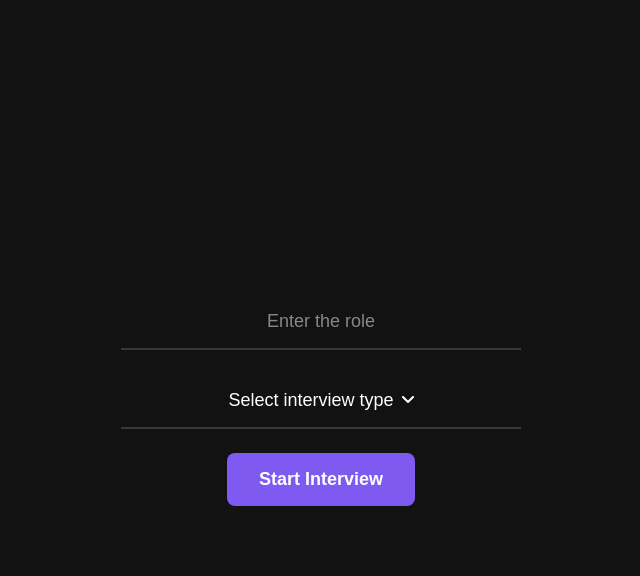
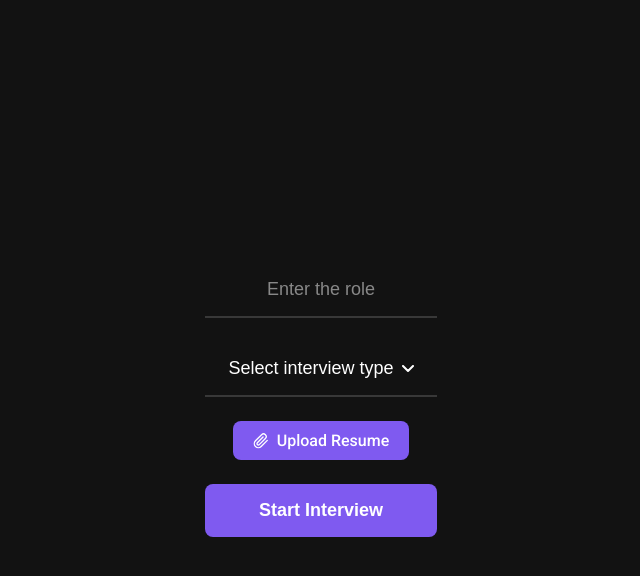
Before and after one commit to thevoxium/Prepper, a Flask app: page / in a window 1280 px wide. Shown: the top 576 px of the page, without its empty margins (319-959 px from the left). Run offline with Flask 3, Linux system fonts and the light colour scheme.

Commit message:
added upload resume and parsing functionality

```diff
--- a/app.py
+++ b/app.py
@@ -8,6 +8,8 @@
 import assemblyai as aai
 import anthropic
 import uuid
+import PyPDF2
+import io
 
 # Set up logging
 logging.basicConfig(level=logging.INFO)
@@ -43,15 +45,20 @@
     audio_file = request.files['audio']
     role = request.form['role']
     interview_type = request.form['interview_type']
+    resume_file = request.files['resume']
 
     logger.info(f"Processing audio for role: {role}, interview type: {interview_type}")
+
+    # Process the resume
+    resume_text = process_resume(resume_file)
+    logger.info("Resume processed successfully")
 
     # 1. Speech to Text using AssemblyAI
     transcript = transcribe_audio(audio_file)
     logger.info(f"Transcription result: {transcript}")
 
     # 2. Generate response using Claude API
-    claude_response = generate_claude_response(transcript, role, interview_type)
+    claude_response = generate_claude_response(transcript, role, interview_type, resume_text)
     logger.info(f"Claude response: {claude_response}")
 
     # 3. Text to Speech using OpenAI (only for the latest response)
@@ -69,6 +76,17 @@
         'conversation': session['conversation']
     })
 
+def process_resume(resume_file):
+    try:
+        pdf_reader = PyPDF2.PdfReader(io.BytesIO(resume_file.read()))
+        resume_text = ""
+        for page in pdf_reader.pages:
+            resume_text += page.extract_text()
+        return resume_text
+    except Exception as e:
+        logger.error(f"Error processing resume: {str(e)}")
+        return ""
+
 def transcribe_audio(audio_file):
     logger.info("Starting audio transcription with AssemblyAI")
     transcriber = aai.Transcriber()
@@ -80,14 +98,22 @@
     logger.info("Audio transcription completed")
     return transcript.text
 
-def generate_claude_response(transcript, role, interview_type):
+def generate_claude_response(transcript, role, interview_type, resume_text):
     logger.info("Generating Claude response")
     try:
         conversation = session.get('conversation', [])
+        system_prompt = f"""You are an interviewer conducting a {interview_type} interview for a {role} position.
+        The candidate has provided the following resume:
+
+        {resume_text}
+
+        Based on this resume and the candidate's previous answers, respond to their latest answer and ask a relevant follow-up question. You don't have to read out the whole resume in any questions, just ask about one thing at a time. Keep your questions short and real interview like, in a real interview, questions are short and too the point. The interviewer is also to the point.
+        Keep the responses concise and professional, focusing on the candidate's experience and skills as they relate to the {role} position."""
+
         message = anthropic_client.messages.create(
             model="claude-3-sonnet-20240229",
             max_tokens=1000,
-            system=f"You are an interviewer conducting a {interview_type} interview for a {role} position. Respond to the candidate's answer and ask a follow-up question. Keep the responses to the point, dont overspeak, keep it professional.",
+            system=system_prompt,
             messages=conversation + [{"role": "user", "content": transcript}]
         )
         logger.info("Claude response generated successfully")
--- a/templates/index.html
+++ b/templates/index.html
@@ -22,6 +22,9 @@
             width: 100%;
             max-width: 400px;
             padding: 40px;
+            display: flex;
+            flex-direction: column;
+            align-items: center;
         }
         .input-field {
             width: 100%;
@@ -88,7 +91,7 @@
         }
         .start-button {
             display: block;
-            width: auto;
+            width: 100%;
             padding: 16px 32px;
             background-color: #7F5AF0;
             border: none;
@@ -143,6 +146,44 @@
             font-size: 18px;
             margin-top: 16px;
         }
+        .file-upload-container {
+            width: 100%;
+            display: flex;
+            justify-content: center;
+            margin-bottom: 24px;
+        }
+        .file-upload {
+            display: inline-flex;
+            align-items: center;
+        }
+        .file-upload-input {
+            display: none;
+        }
+        .file-upload-btn {
+            display: inline-flex;
+            align-items: center;
+            padding: 10px 20px;
+            background-color: #7F5AF0;
+            color: #ffffff;
+            border: none;
+            border-radius: 8px;
+            font-size: 16px;
+            font-weight: 500;
+            cursor: pointer;
+            transition: background-color 0.3s ease;
+        }
+        .file-upload-btn:hover {
+            background-color: #6B4ED3;
+        }
+        .file-upload-btn svg {
+            margin-right: 8px;
+        }
+        .file-name {
+            margin-top: 8px;
+            font-size: 14px;
+            color: #888;
+            text-align: center;
+        }
     </style>
 </head>
 <body>
@@ -163,6 +204,19 @@
                 </div>
             </div>
 
+            <div class="file-upload-container">
+                <div class="file-upload">
+                    <input type="file" id="resumeUpload" class="file-upload-input" accept=".pdf">
+                    <label for="resumeUpload" class="file-upload-btn">
+                        <svg width="16" height="16" viewBox="0 0 24 24" fill="none" xmlns="http://www.w3.org/2000/svg">
+                            <path d="M21.44 11.05l-9.19 9.19a6 6 0 0 1-8.49-8.49l9.19-9.19a4 4 0 0 1 5.66 5.66l-9.2 9.19a2 2 0 0 1-2.83-2.83l8.49-8.48" stroke="currentColor" stroke-width="2" stroke-linecap="round" stroke-linejoin="round"/>
+                        </svg>
+                        Upload Resume
+                    </label>
+                </div>
+            </div>
+            <div id="fileName" class="file-name"></div>
+
             <button id="startInterview" class="start-button">
                 Start Interview
             </button>
@@ -180,7 +234,9 @@
         </div>
     </div>
     <audio id="audioPlayback" style="display:none;"></audio>
-    <script>
+
+
+  <script>
         let mediaRecorder;
         let audioChunks = [];
         let isRecording = false;
@@ -216,9 +272,15 @@
             }
         });
 
+        document.getElementById('resumeUpload').addEventListener('change', function(event) {
+            const fileName = event.target.files[0]?.name;
+            document.getElementById('fileName').textContent = fileName || '';
+        });
+
         async function startInterview() {
             role = document.getElementById('role').value;
             interviewType = dropdown.querySelector('span').textContent;
+            const resumeFile = document.getElementById('resumeUpload').files[0];
 
             if (!role) {
                 alert('Please enter a role before starting the interview.');
@@ -227,6 +289,11 @@
 
             if (interviewType === 'Select interview type') {
                 alert('Please select an interview type before starting.');
+                return;
+            }
+
+            if (!resumeFile) {
+                alert('Please upload your resume before starting the interview.');
                 return;
             }
 
@@ -274,6 +341,7 @@
             formData.append('audio', audioBlob, 'recording.webm');
             formData.append('role', role);
             formData.append('interview_type', interviewType);
+            formData.append('resume', document.getElementById('resumeUpload').files[0]);
 
             axios.post('/process_audio', formData)
                 .then(response => {
```
